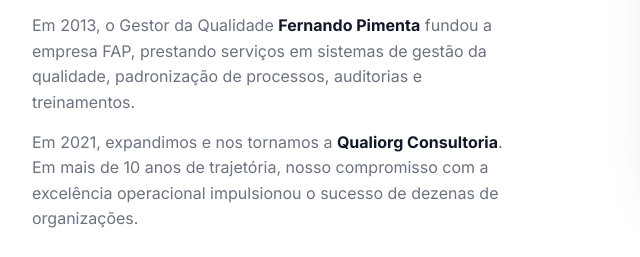
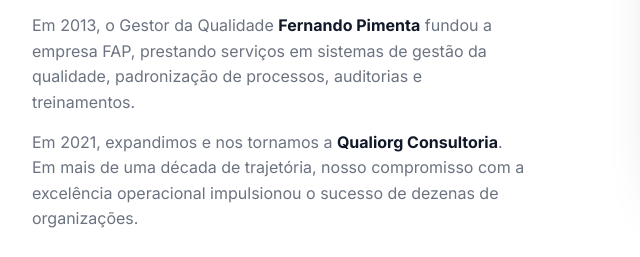
Before and after one commit to Qualiorg-Consultoria/Qualiorg-Consultoria, a plain HTML site: page index.html in a window 1280 px wide. Shown: the part 821-1078 px from the top of the page, 82-722 px from the left. Drawn offline with Linux system fonts and the light colour scheme.

Commit message:
Atualizar texto para mais de uma década

```diff
--- a/index.html
+++ b/index.html
@@ -44,7 +44,7 @@
         <p class="eyebrow">Quem somos</p>
         <h2>Mais de 10 anos construindo excelência operacional</h2>
         <p>Em 2013, o Gestor da Qualidade <strong>Fernando Pimenta</strong> fundou a empresa FAP, prestando serviços em sistemas de gestão da qualidade, padronização de processos, auditorias e treinamentos.</p>
-        <p>Em 2021, expandimos e nos tornamos a <strong>Qualiorg Consultoria</strong>. Em mais de 10 anos de trajetória, nosso compromisso com a excelência operacional impulsionou o sucesso de dezenas de organizações.</p>
+        <p>Em 2021, expandimos e nos tornamos a <strong>Qualiorg Consultoria</strong>. Em mais de uma década de trajetória, nosso compromisso com a excelência operacional impulsionou o sucesso de dezenas de organizações.</p>
 
         <div class="mvv-grid">
           <div class="mvv-item">
```
